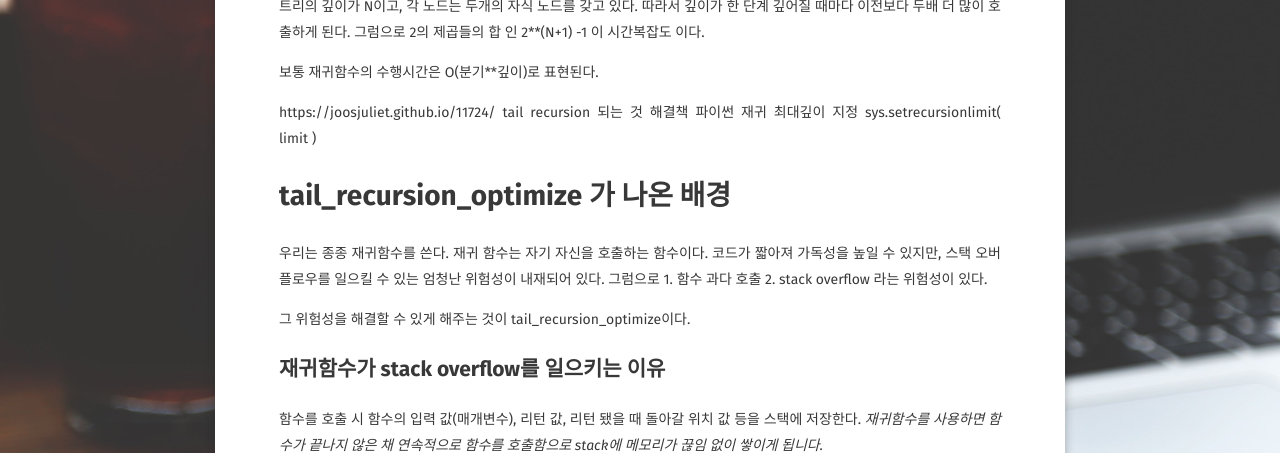
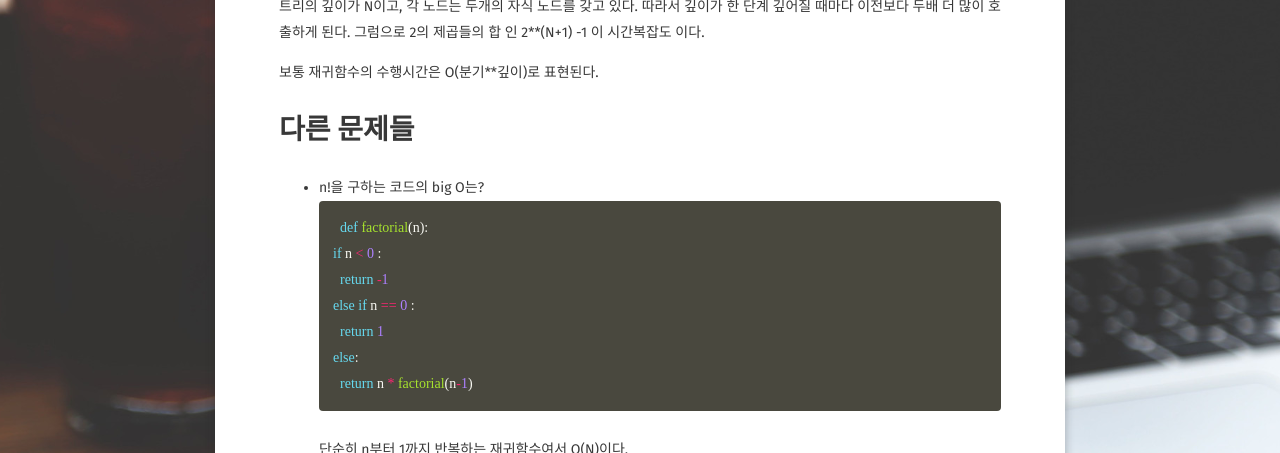
Before and after one commit to JoosJuliet/joosjuliet.github.io, a Jekyll site: the page built from _posts/2018-08-26-tail_recursion.md, in a window 1280 px wide and 1400 px high, scrolled down 864 px. Shown: the part 147-600 px from the top of the window. Built offline with Jekyll 4.4.1, drawn with Linux system fonts in a browser that asks for light colours; some web fonts are replaced; some of the changed text lies outside the part shown; grey boxes are pictures that could not be loaded.

Commit message:
글 여러개 업데이트

````diff
--- a/_posts/2018-08-26-tail_recursion.md
+++ b/_posts/2018-08-26-tail_recursion.md
@@ -26,6 +26,31 @@ def f(n) :
 그럼으로 2의 제곱들의 합 인 2**(N+1) -1 이 시간복잡도 이다.
 
 보통 재귀함수의 수행시간은 O(분기**깊이)로 표현된다.
+
+# 다른 문제들
+
+- n!을 구하는 코드의 big O는?
+``` python
+def factorial(n):
+  if n < 0 :
+    return -1
+  else if n == 0 :
+    return 1
+  else:
+    return n * factorial(n-1)
+```
+단순히 n부터 1까지 반복하는 재귀함수여서 O(N)이다.
+
+- permutation을 구하는 코드의 big O는?
+``` python
+def permutation(str, prefix):
+  if len(str) == 0 :
+    print(prefix)
+  else:
+    for i in range(0, len(str)):
+      permutation(str[0:i]+str[i+1:], prefix + str[i])
+```
+N!의 순열이 존재함으로 O(N!)이다.
 
 
 https://joosjuliet.github.io/11724/
````
Also changed, not shown: _posts/2018-09-07-binary_search_tree.md (+13 -13 lines), _posts/2018-10-31-sort.md (+41 -17 lines), _posts/2018-12-09-object_oriented_programming.md (+4 -4 lines), _posts/2018-12-18-what_am_i_do_2019.md (+20 -2 lines).
